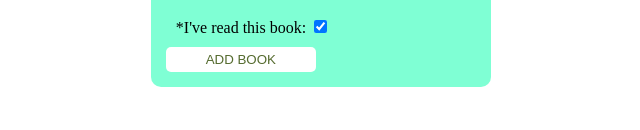
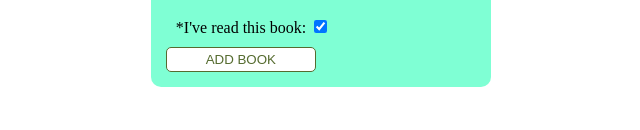
Before and after one commit to Henry417E1610/Brainnest-Library, a plain HTML site: page index.html in a window 1280 px wide. In both pictures the pointer is over the button "ADD BOOK". Shown: the part 365-495 px from the top of the page, without its empty margins (319-959 px from the left). Drawn offline with Linux system fonts and the light colour scheme.

Commit message:
updated border on hover

```diff
--- a/styles.css
+++ b/styles.css
@@ -47,5 +47,5 @@ button {
 button:hover{
     background-color: white;
     color: darkolivegreen;
-    border: darkolivegreen;
+    border: 1px solid darkolivegreen;
 }
```
